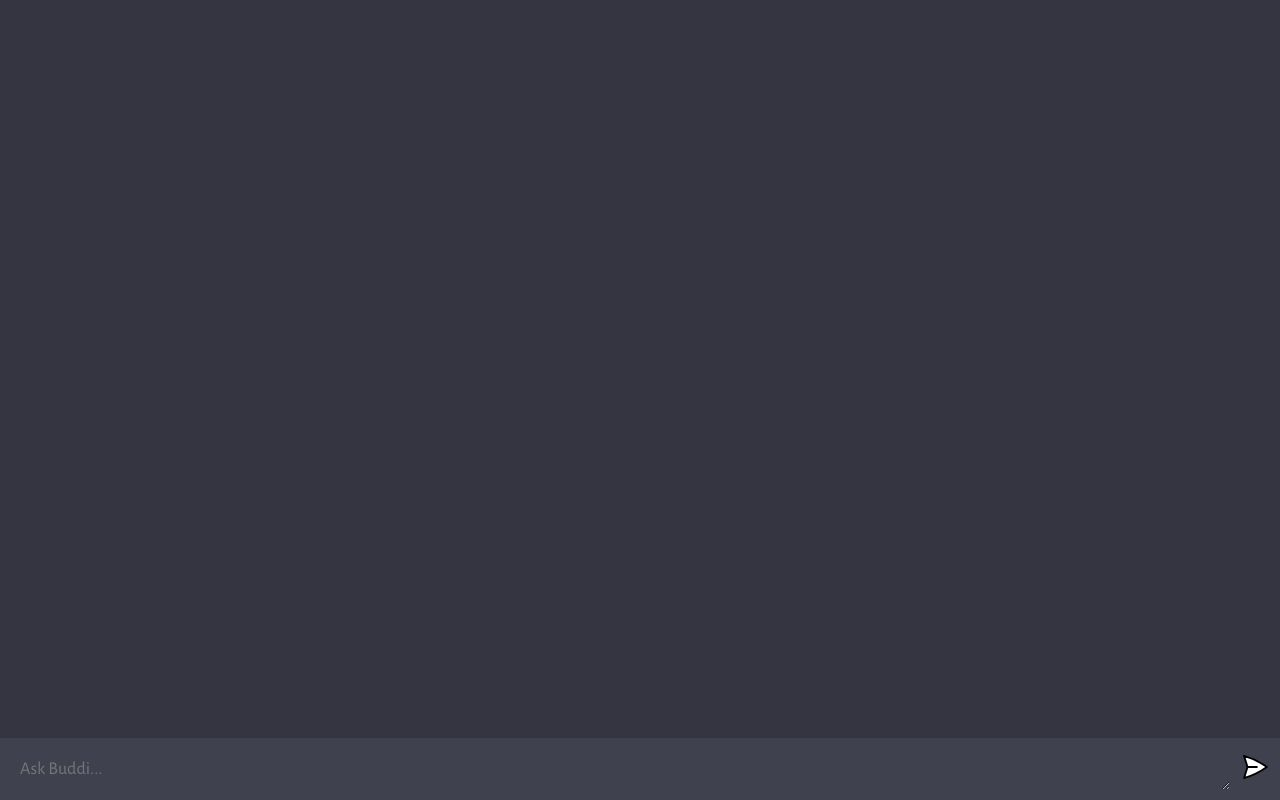
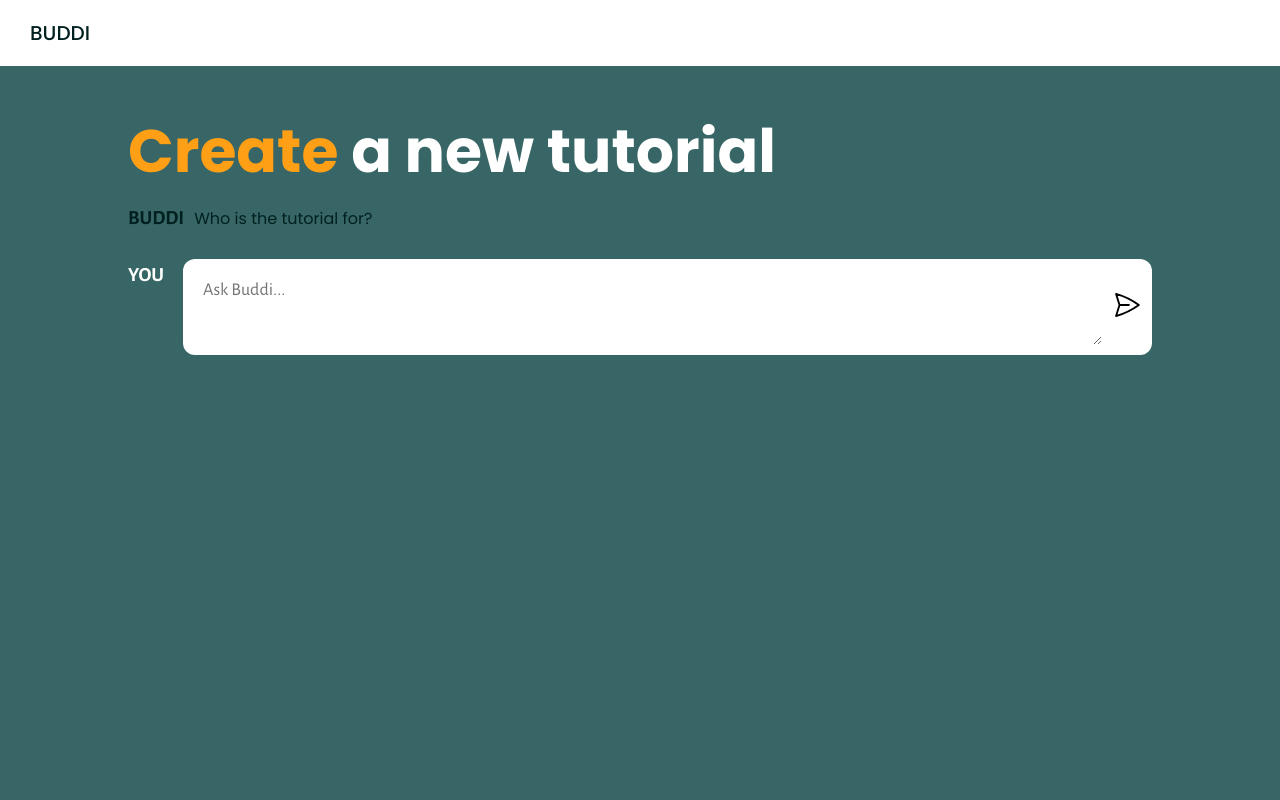
Before and after one commit to klaudia-toth-dev/buddi, a website built with Vite: page client/index.html in a window 1280 px wide. Built offline with nearby package versions, Linux system fonts and the light colour scheme.

Commit message:
Update 1

```diff
--- a/client/index.html
+++ b/client/index.html
@@ -11,11 +11,32 @@
 
 <body>
     <div id="app">
-        <div id="chat_container"></div>
-        <form>
-            <textarea name="prompt" cols="1" rows="1" placeholder="Ask Buddi..."></textarea>
-            <button type="submit"><img src="assets/send.svg"/></button>
-        </form>
+        <div class="header">
+            <p class="logo">BUDDI</p>
+        </div>
+        <div class="app_container">
+            <div class="title"><span class="title_orange">Create</span> a new tutorial</div>
+            <div id="chat_container">
+                <div class="wrapper ai">
+                    <div class="chat">
+                        <div class="profile ">
+                            <!-- <img src="/assets/bot.svg" alt="bot" /> -->
+                            <span>BUDDI</span>
+                        </div>
+                        <div class="message" id="q1">Who is the tutorial for?</div>
+                    </div>
+                </div>
+            </div>
+            <div class="form_container">
+                <div class="profile ">
+                    <span>YOU</span>
+                </div>
+                <form>
+                    <textarea name="prompt" cols="1" rows="1" placeholder="Ask Buddi..."></textarea>
+                    <button type="submit"><img src="assets/send.svg"/></button>
+                </form>
+            </div>
+        </div>
     </div>
     <script type="module" src="script.js"></script>
 </body>
--- a/client/script.js
+++ b/client/script.js
@@ -1,10 +1,13 @@
-import bot from "./assets/bot.svg";
-import user from "./assets/user.svg";
+// import bot from "./assets/bot.svg";
+// import user from "./assets/user.svg";
 
 const form = document.querySelector("form");
 const chatContainer = document.querySelector("#chat_container");
-
 let loadInterval;
+let step = 0;
+let q0 = "";
+let q1 = "";
+let q2 = "";
 
 function loader(element) {
     element.textContent = "";
@@ -49,12 +52,22 @@ function chatStripe(isAi, value, uniqueId) {
         <div class="wrapper ${isAi && "ai"}">
             <div class="chat">
                 <div class="profile">
-                    <img
-                      src=${isAi ? bot : user}
-                      alt="${isAi ? "bot" : "user"}"
-                    />
+                    <span>${isAi ? "BUDDI" : "You"}</span>
                 </div>
                 <div class="message" id=${uniqueId}>${value}</div>
+            </div>
+        </div>
+    `;
+}
+
+function additionalQuestions(question_id, value) {
+    return `
+        <div class="wrapper ai">
+                <div class="chat">
+                    <div class="profile">
+                        <span>You</span>
+                    </div>
+                    <div class="message" id=${question_id}>${value}</div>
                 </div>
             </div>
     `;
@@ -71,6 +84,27 @@ const handleSubmit = async(e) => {
     // to clear the textarea input
     form.reset();
 
+    if (step == 0) {
+        q0 = data.get("prompt");
+        step++;
+
+        clearInterval(loadInterval);
+        chatContainer.innerHTML += additionalQuestions(
+            "q1",
+            "What should the tutorial be about?"
+        );
+    } else if (step == 1) {
+        q1 = data.get("prompt");
+        step++;
+
+        clearInterval(loadInterval);
+        chatContainer.innerHTML += additionalQuestions(
+            "q1",
+            "How long time should the user spend on the tutorial?"
+        );
+    } else if (step == 2) {
+        q2 = data.get("prompt");
+
         // bot's chatstripe
         const uniqueId = generateUniqueId();
         chatContainer.innerHTML += chatStripe(true, " ", uniqueId);
@@ -84,13 +118,17 @@ const handleSubmit = async(e) => {
         // messageDiv.innerHTML = "..."
         loader(messageDiv);
 
-    const response = await fetch("https://buddi.onrender.com", {
+        // console.log(q2, "q2");
+        const response = await fetch("http://localhost:3000", {
             method: "POST",
             headers: {
                 "Content-Type": "application/json",
             },
             body: JSON.stringify({
-            prompt: data.get("prompt"),
+                // prompt: data.get("prompt"),
+                q0: q0,
+                q1: q1,
+                q2: q2,
             }),
         });
 
@@ -108,6 +146,7 @@ const handleSubmit = async(e) => {
             messageDiv.innerHTML = "Something went wrong";
             alert(err);
         }
+    }
 };
 
 form.addEventListener("submit", handleSubmit);
--- a/client/style.css
+++ b/client/style.css
@@ -97,6 +97,7 @@ button:focus-visible {
 } */
 
             @import url("https://fonts.googleapis.com/css2?family=Alegreya+Sans:wght@100;300;400;500;700;800;900&display=swap");
+            @import url('https://fonts.googleapis.com/css2?family=Poppins:ital,wght@0,100;0,200;0,300;0,400;0,500;0,600;0,700;0,800;0,900;1,100;1,200;1,300;1,400;1,500;1,600;1,700;1,800;1,900&display=swap');
             * {
                 margin: 0;
                 padding: 0;
@@ -105,17 +106,58 @@ button:focus-visible {
             }
 
             body {
-    background: #343541;
+                background: #386666;
             }
 
             #app {
                 width: 100vw;
-    height: 100vh;
-    background: #343541;
+                /* height: 100vh; */
+                background: #386666;
                 display: flex;
                 flex-direction: column;
                 align-items: center;
                 justify-content: space-between;
+            }
+
+            .header {
+                padding: 25px 30px;
+                text-align: center;
+                background: #fff;
+                color: #002020;
+                font-size: 30px;
+                width: 100%;
+            }
+
+            .logo {
+                text-align: left;
+                font-family: 'Poppins', sans-serif;
+                font-style: normal;
+                font-weight: 500;
+                font-size: 20px;
+                line-height: 16px;
+            }
+
+            .app_container {
+                width: 80%;
+                margin: 5vh 0;
+            }
+
+            .title {
+                font-family: 'Poppins', sans-serif;
+                font-style: normal;
+                font-weight: 700;
+                font-size: 60px;
+                line-height: 90px;
+                color: #fff;
+            }
+
+            .title_orange {
+                font-family: 'Poppins', sans-serif;
+                font-style: normal;
+                font-weight: 700;
+                font-size: 60px;
+                line-height: 90px;
+                color: #FF9F16;
             }
 
             #chat_container {
@@ -125,14 +167,12 @@ body {
                 overflow-y: scroll;
                 display: flex;
                 flex-direction: column;
-    gap: 10px;
+                gap: 20px;
                 -ms-overflow-style: none;
                 scrollbar-width: none;
                 padding-bottom: 20px;
                 scroll-behavior: smooth;
             }
-
-
             /* hides scrollbar */
 
             #chat_container::-webkit-scrollbar {
@@ -141,12 +181,11 @@ body {
 
             .wrapper {
                 width: 100%;
-    padding: 15px;
+                padding: 6px 0;
             }
-
-.ai {
+            /* .ai {
         background: #40414F;
-}
+    } */
 
             .chat {
                 width: 100%;
@@ -154,36 +193,50 @@ body {
                 margin: 0 auto;
                 display: flex;
                 flex-direction: row;
-    align-items: flex-start;
+                align-items: baseline;
                 gap: 10px;
             }
 
             .profile {
-    width: 36px;
-    height: 36px;
-    border-radius: 5px;
-    background: #5436DA;
-    display: flex;
+                min-width: 55px;
+                /* min-height: 16px; */
+                /* border-radius: 5px;
+        */
+                /* background: #5436DA; */
+                /* display: flex;
         justify-content: center;
-    align-items: center;
+        align-items: center; */
+                color: #fff;
+                font-family: 'Poppins';
+                font-style: normal;
+                font-weight: 600;
+                font-size: 20px;
+                line-height: 30px;
+                /* identical to box height */
             }
 
             .ai .profile {
-    background: #10a37f;
+                color: #002020;
             }
-
-.profile img {
+            /* .profile img {
         width: 60%;
         height: 60%;
         object-fit: contain;
-}
+    } */
 
             .message {
                 flex: 1;
-    color: #dcdcdc;
-    font-size: 20px;
+                /* color: #dcdcdc;
+        font-size: 20px; */
                 max-width: 100%;
                 overflow-x: scroll;
+                font-family: 'Poppins';
+                font-style: normal;
+                font-weight: 400;
+                font-size: 16px;
+                line-height: 24px;
+                /* identical to box height */
+                color: #fff;
                 /*
    * white space refers to any spaces, tabs, or newline characters that are used to format the CSS code
    * specifies how white space within an element should be handled. It is similar to the "pre" value, which tells the browser to treat all white space as significant and to preserve it exactly as it appears in the source code.
@@ -195,11 +248,18 @@ body {
                 scrollbar-width: none;
             }
 
-
+            .ai .message {
+                color: #002020;
+            }
             /* hides scrollbar */
 
             .message::-webkit-scrollbar {
                 display: none;
+            }
+
+            .form_container {
+                display: flex;
+                flex-direction: row;
             }
 
             form {
@@ -207,15 +267,17 @@ form {
                 max-width: 1280px;
                 margin: 0 auto;
                 padding: 10px;
-    background: #40414F;
+                background: #fff;
                 display: flex;
                 flex-direction: row;
                 gap: 10px;
+                height: 96px;
+                border-radius: 12px;
             }
 
             textarea {
                 width: 100%;
-    color: #fff;
+                color: #002020;
                 font-size: 18px;
                 padding: 10px;
                 background: transparent;
```
Also changed, not shown: server/server.js (+6 -1 lines), client/assets/bot.svg (deleted), client/assets/user.svg (deleted), 1 other file. Lines whose indentation alone changed are shown as unchanged.
